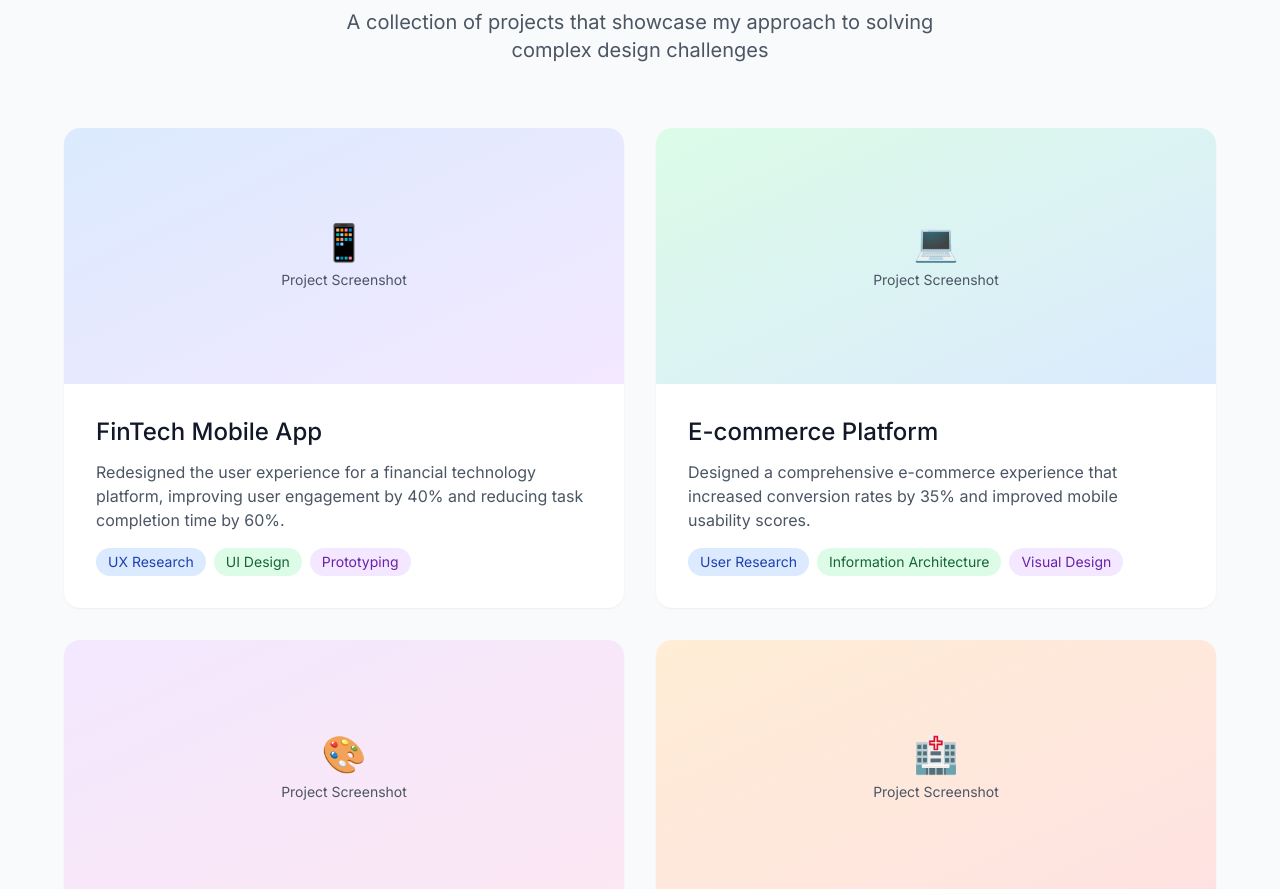
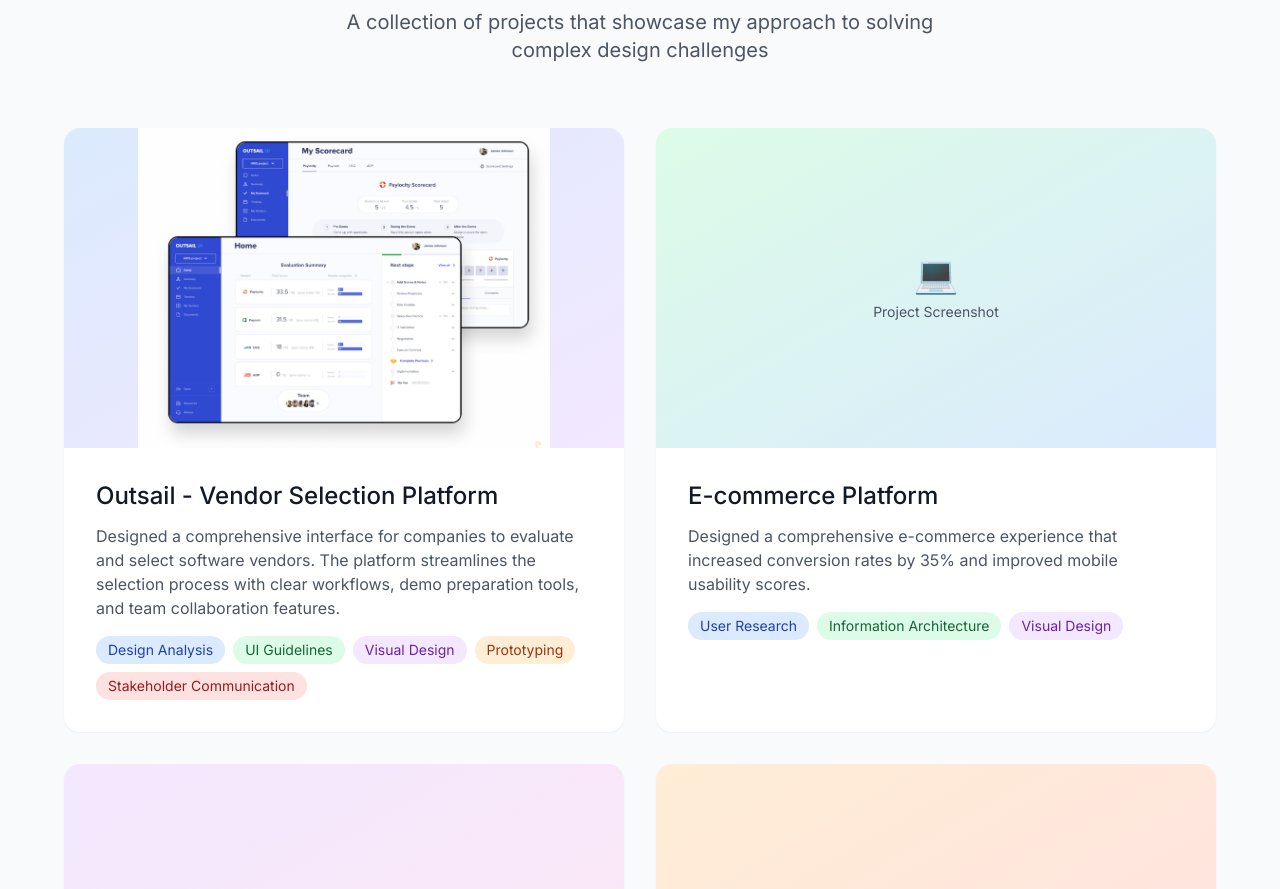
Before and after one commit to MykolaShevchuk/mariana, a Next.js app: page / in a window 1280 px wide. Shown: the part 780-1669 px from the top of the page. Built offline with nearby package versions, Linux system fonts and the light colour scheme.

Commit message:
Add Outsail project and update image containers

```diff
--- a/src/app/output.css
+++ b/src/app/output.css
@@ -578,6 +578,10 @@
   position: fixed;
 }
 
+.relative {
+  position: relative;
+}
+
 .top-0 {
   top: 0px;
 }
@@ -653,6 +657,10 @@
 
 .h-64 {
   height: 16rem;
+}
+
+.h-80 {
+  height: 20rem;
 }
 
 .max-h-0 {
@@ -917,6 +925,16 @@
 
 .to-red-100 {
   --tw-gradient-to: #fee2e2 var(--tw-gradient-to-position);
+}
+
+.object-contain {
+  -o-object-fit: contain;
+     object-fit: contain;
+}
+
+.object-cover {
+  -o-object-fit: cover;
+     object-fit: cover;
 }
 
 .p-2 {
--- a/src/app/page.tsx
+++ b/src/app/page.tsx
@@ -80,30 +80,35 @@
           </div>
 
           <div className="grid md:grid-cols-2 gap-8">
-            {/* Project 1 */}
+            {/* Project 1 - Outsail */}
             <div className="bg-white rounded-2xl overflow-hidden shadow-sm hover:shadow-lg transition-all duration-300 hover-lift">
-              <div className="h-64 bg-gradient-to-br from-blue-100 to-purple-100 flex items-center justify-center">
-                <div className="text-center text-gray-600">
-                  <div className="text-4xl mb-2">📱</div>
-                  <div className="text-sm">Project Screenshot</div>
-                </div>
+              <div className="h-80 bg-gradient-to-br from-blue-100 to-purple-100 flex items-center justify-center relative overflow-hidden">
+                <Image
+                  src="/outsale.png"
+                  alt="Outsail UI - Vendor Selection Platform showing Home dashboard and My Scorecard interface"
+                  fill
+                  className="object-contain"
+                  priority
+                />
               </div>
               <div className="p-8">
-                <h3 className="text-2xl font-medium text-gray-900 mb-3">FinTech Mobile App</h3>
+                <h3 className="text-2xl font-medium text-gray-900 mb-3">Outsail - Vendor Selection Platform</h3>
                 <p className="text-gray-600 mb-4">
-                  Redesigned the user experience for a financial technology platform, improving user engagement by 40% and reducing task completion time by 60%.
+                  Designed a comprehensive interface for companies to evaluate and select software vendors. The platform streamlines the selection process with clear workflows, demo preparation tools, and team collaboration features.
                 </p>
                 <div className="flex flex-wrap gap-2">
-                  <span className="px-3 py-1 bg-blue-100 text-blue-800 text-sm rounded-full">UX Research</span>
-                  <span className="px-3 py-1 bg-green-100 text-green-800 text-sm rounded-full">UI Design</span>
-                  <span className="px-3 py-1 bg-purple-100 text-purple-800 text-sm rounded-full">Prototyping</span>
+                  <span className="px-3 py-1 bg-blue-100 text-blue-800 text-sm rounded-full">Design Analysis</span>
+                  <span className="px-3 py-1 bg-green-100 text-green-800 text-sm rounded-full">UI Guidelines</span>
+                  <span className="px-3 py-1 bg-purple-100 text-purple-800 text-sm rounded-full">Visual Design</span>
+                  <span className="px-3 py-1 bg-orange-100 text-orange-800 text-sm rounded-full">Prototyping</span>
+                  <span className="px-3 py-1 bg-red-100 text-red-800 text-sm rounded-full">Stakeholder Communication</span>
                 </div>
               </div>
             </div>
 
             {/* Project 2 */}
             <div className="bg-white rounded-2xl overflow-hidden shadow-sm hover:shadow-lg transition-all duration-300 hover-lift">
-              <div className="h-64 bg-gradient-to-br from-green-100 to-blue-100 flex items-center justify-center">
+              <div className="h-80 bg-gradient-to-br from-green-100 to-blue-100 flex items-center justify-center">
                 <div className="text-center text-gray-600">
                   <div className="text-4xl mb-2">💻</div>
                   <div className="text-sm">Project Screenshot</div>
@@ -124,7 +129,7 @@
 
             {/* Project 3 */}
             <div className="bg-white rounded-2xl overflow-hidden shadow-sm hover:shadow-lg transition-all duration-300 hover-lift">
-              <div className="h-64 bg-gradient-to-br from-purple-100 to-pink-100 flex items-center justify-center">
+              <div className="h-80 bg-gradient-to-br from-purple-100 to-pink-100 flex items-center justify-center">
                 <div className="text-center text-gray-600">
                   <div className="text-4xl mb-2">🎨</div>
                   <div className="text-sm">Project Screenshot</div>
@@ -145,7 +150,7 @@
 
             {/* Project 4 */}
             <div className="bg-white rounded-2xl overflow-hidden shadow-sm hover:shadow-lg transition-all duration-300 hover-lift">
-              <div className="h-64 bg-gradient-to-br from-orange-100 to-red-100 flex items-center justify-center">
+              <div className="h-80 bg-gradient-to-br from-orange-100 to-red-100 flex items-center justify-center">
                 <div className="text-center text-gray-600">
                   <div className="text-4xl mb-2">🏥</div>
                   <div className="text-sm">Project Screenshot</div>
```
Also changed, not shown: public/outsale.png (added).
